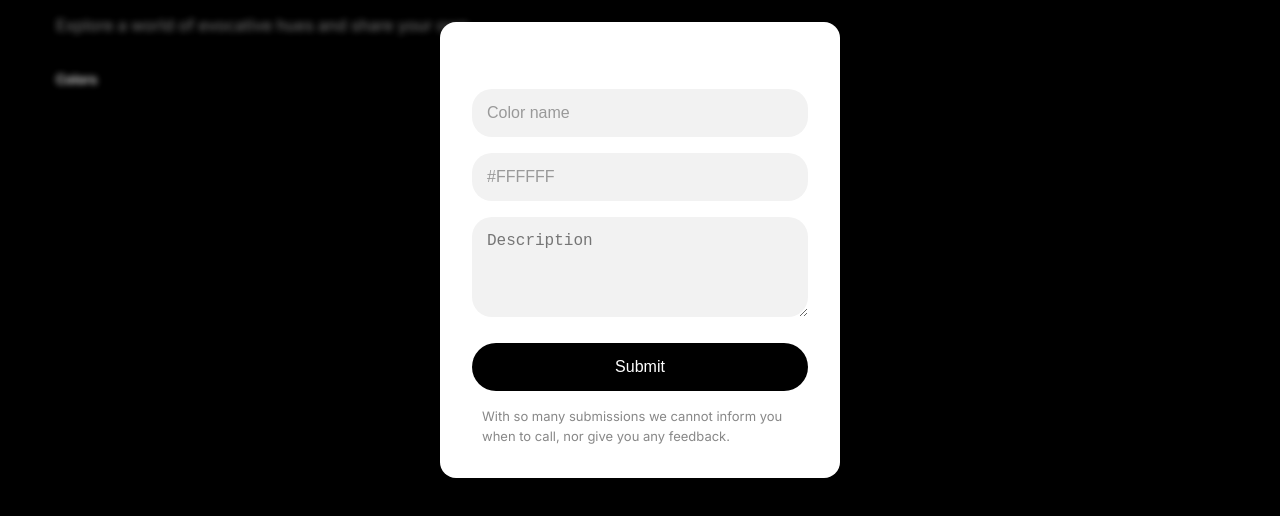
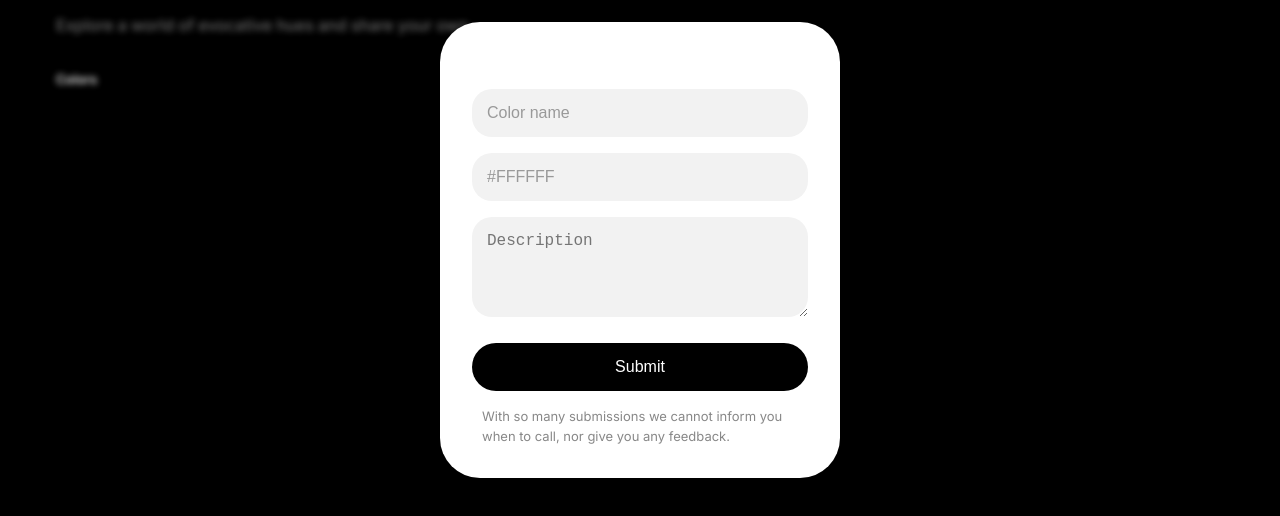
Before and after one commit to langamitch/colors, a plain HTML site: page index.html in a window 1280 px wide. Both pictures are taken after a click on the button "Add Color". Shown: the part 150-666 px from the top of the page. Drawn offline with Linux system fonts and the light colour scheme; no server answers.

Commit message:
Update index.css

```diff
--- a/index.css
+++ b/index.css
@@ -203,7 +203,7 @@ h2 {
 
   position: relative;
   background-color: white;
-  border-radius:16px;
+  border-radius:40px;
   width: 90%;
   max-width: 400px;
   position: relative;
```
